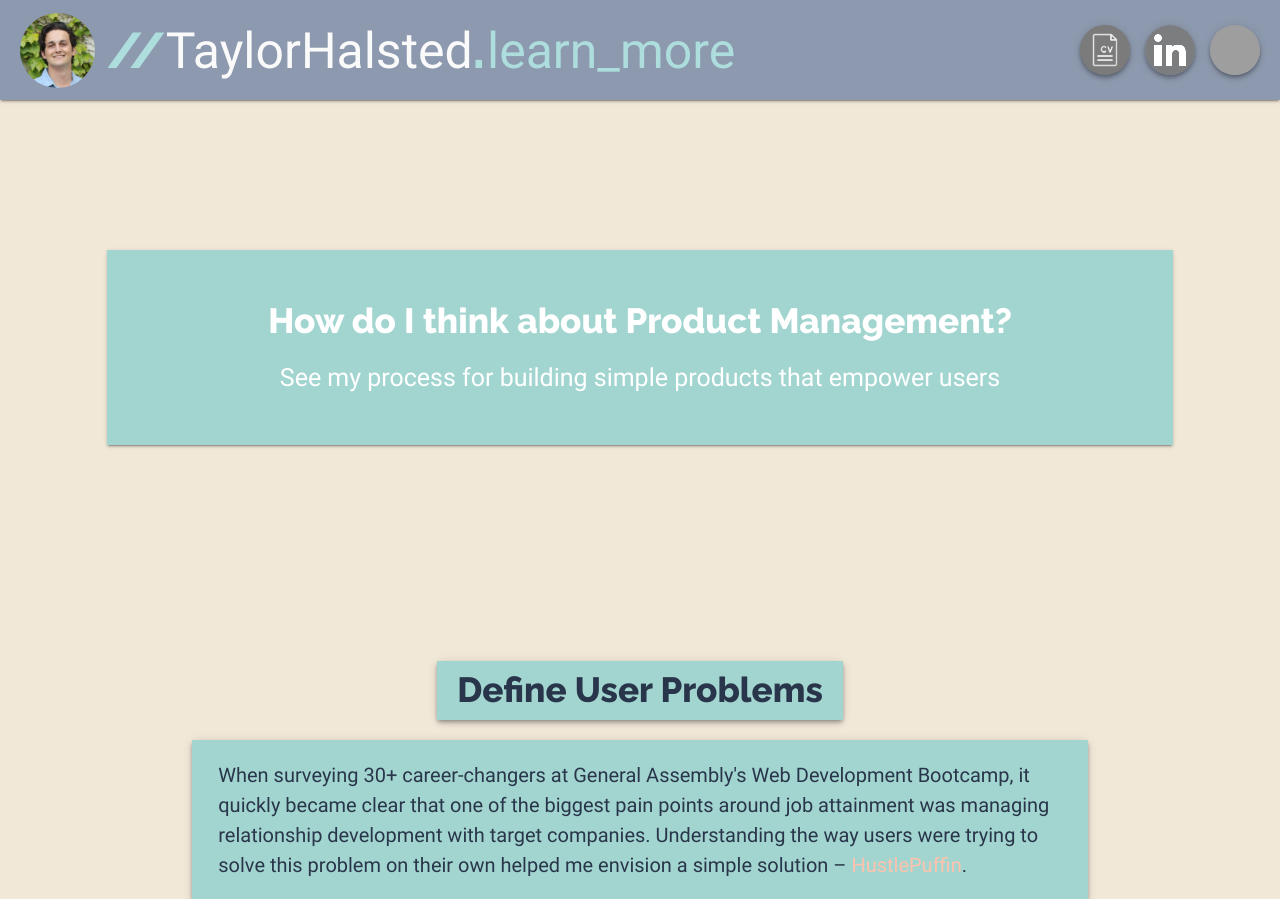
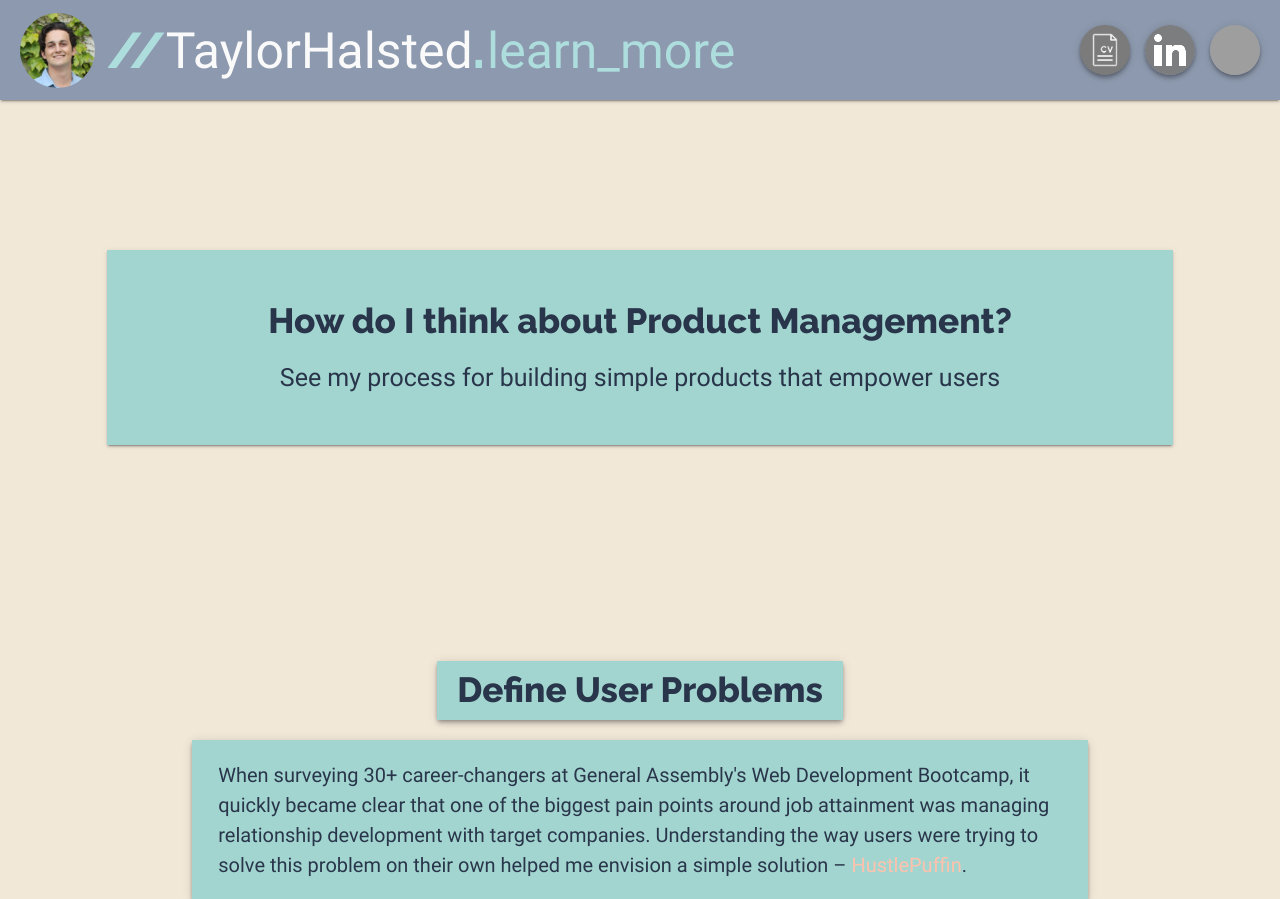
Before and after one commit to thalsted/taylorhalsted, a PHP site: page / in a window 1280 px wide. Shown: the top 899 px of the page. Run offline with PHP 8.4, Linux system fonts and the light colour scheme; some libraries are stand-ins or nearby versions; grey boxes are pictures that could not be loaded.

Commit message:
update styling

```diff
--- a/css/style.css
+++ b/css/style.css
@@ -145,7 +145,7 @@ div.intro {
 
 div.intro-text {
   background-color: rgba(129, 205, 204,0.7);
-  color: rgb(255,255,255);
+  color: rgb(41,53,74,1);
   text-align: center;
   font-size: 35px;
   font-family: 'Raleway', sans-serif;
@@ -274,6 +274,7 @@ div.case-block p {
   left: 0;
   overflow: hidden;
   z-index: -100;
+  background-size: cover;
 }
 
 .fullscreen-bg__video {
```
